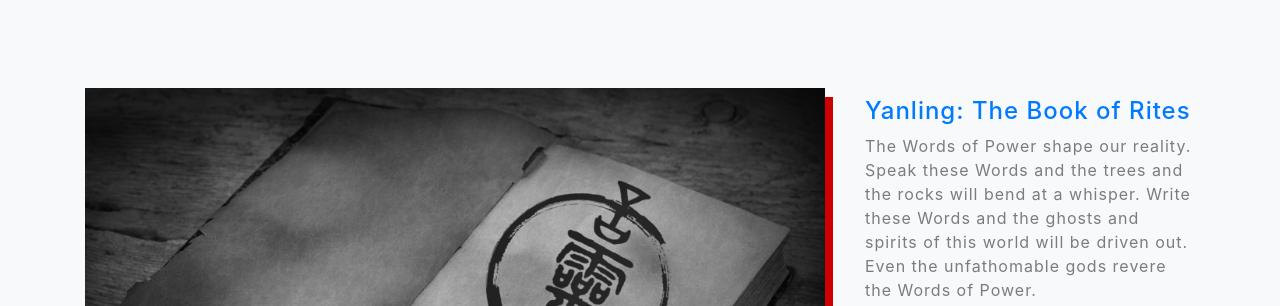
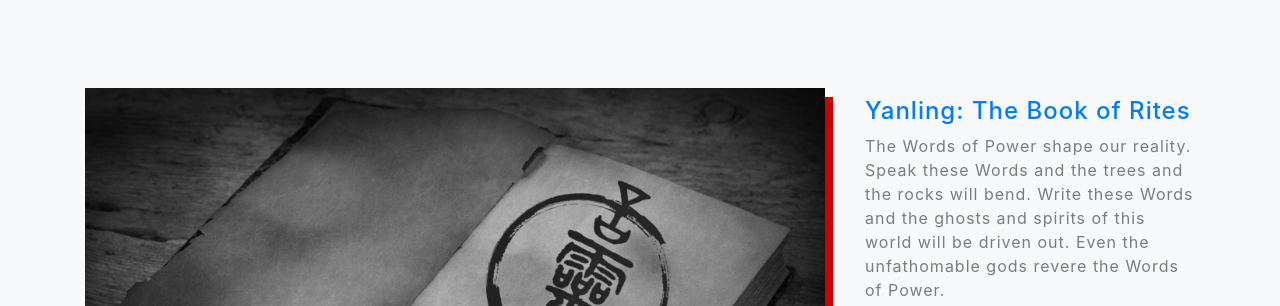
Before and after one commit to spiderlili/yanling, a website with bundled scripts: page index.html in a window 1280 px wide. Shown: the part 2080-2386 px from the top of the page. Built offline with nearby package versions, Linux system fonts and the light colour scheme.

Commit message:
changed text

```diff
--- a/index.html
+++ b/index.html
@@ -102,7 +102,9 @@ Some days ago, the wealthy Zhu family - aloof, but held in high esteem by most -
           <div class="featured-text text-center text-lg-left">
             <a href="https://docs.google.com/document/d/1uMlpkmxrkKd7MmwjFUVSxYSKu6cH6T36ZRFf1GYAH-A/edit?usp=sharing" target = "_blank">
               <h4>Yanling: The Book of Rites</h4></a>
-            <p class="text-black-50 mb-0">The Words of Power shape our reality. Speak these Words and the trees and the rocks will bend at a whisper. Write these Words and the ghosts and spirits of this world will be driven out.
+            <p class="text-black-50 mb-0">The Words of Power shape our reality.
+              Speak these Words and the trees and the rocks will bend.
+              Write these Words and the ghosts and spirits of this world will be driven out.
               Even the unfathomable gods revere the Words of Power.</p>
             <p class="text-black-50 mb-0">  <a href="https://docs.google.com/document/d/1uMlpkmxrkKd7MmwjFUVSxYSKu6cH6T36ZRFf1GYAH-A/edit?usp=sharing" target = "_blank">The Book of Rites </a> is designed to prepare novice Yanling practitioners - including you - for the dangerous trials yet to come.
               <br>It will teach you how to perform a Purification Ritual, a process that takes roughly an hour to complete.
```
